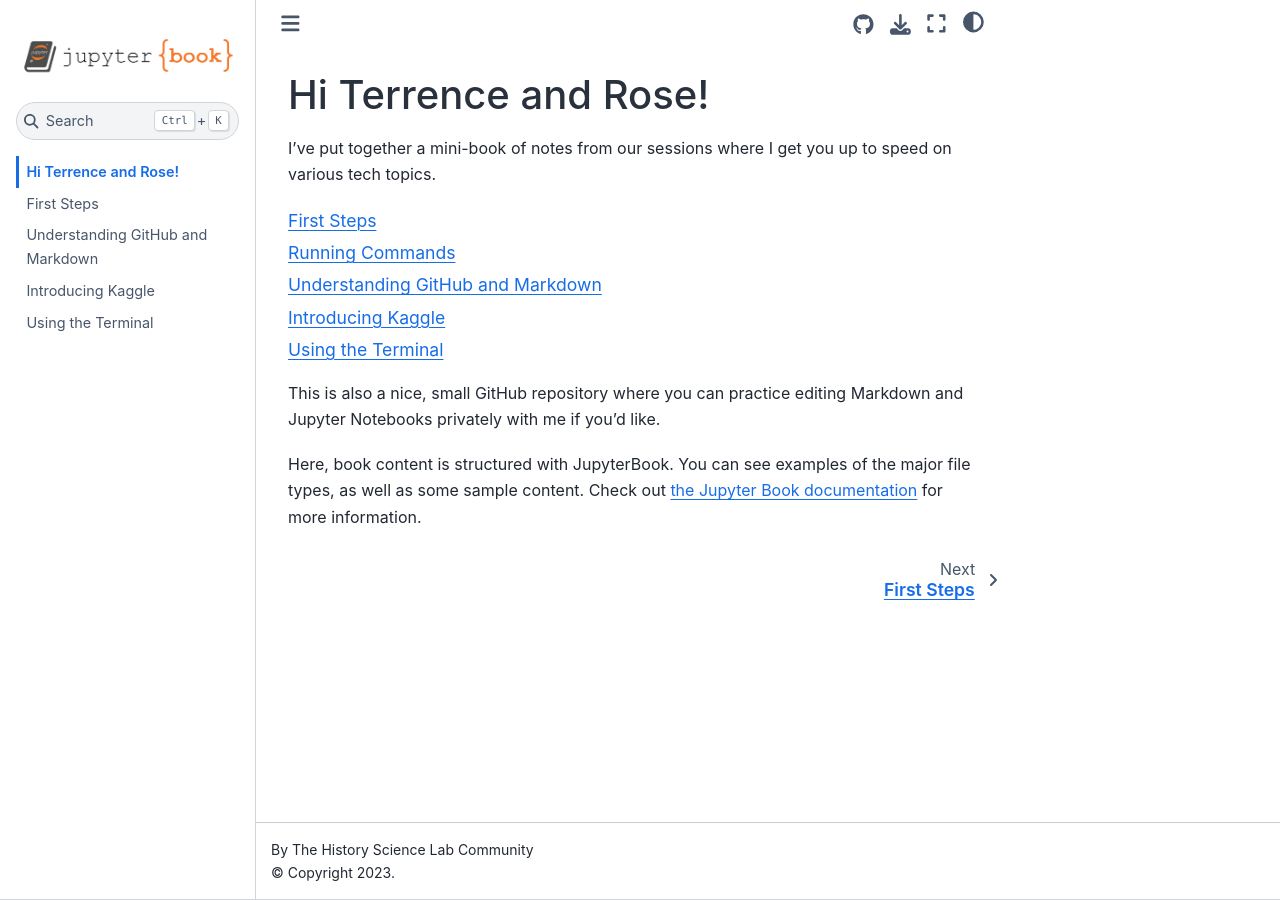
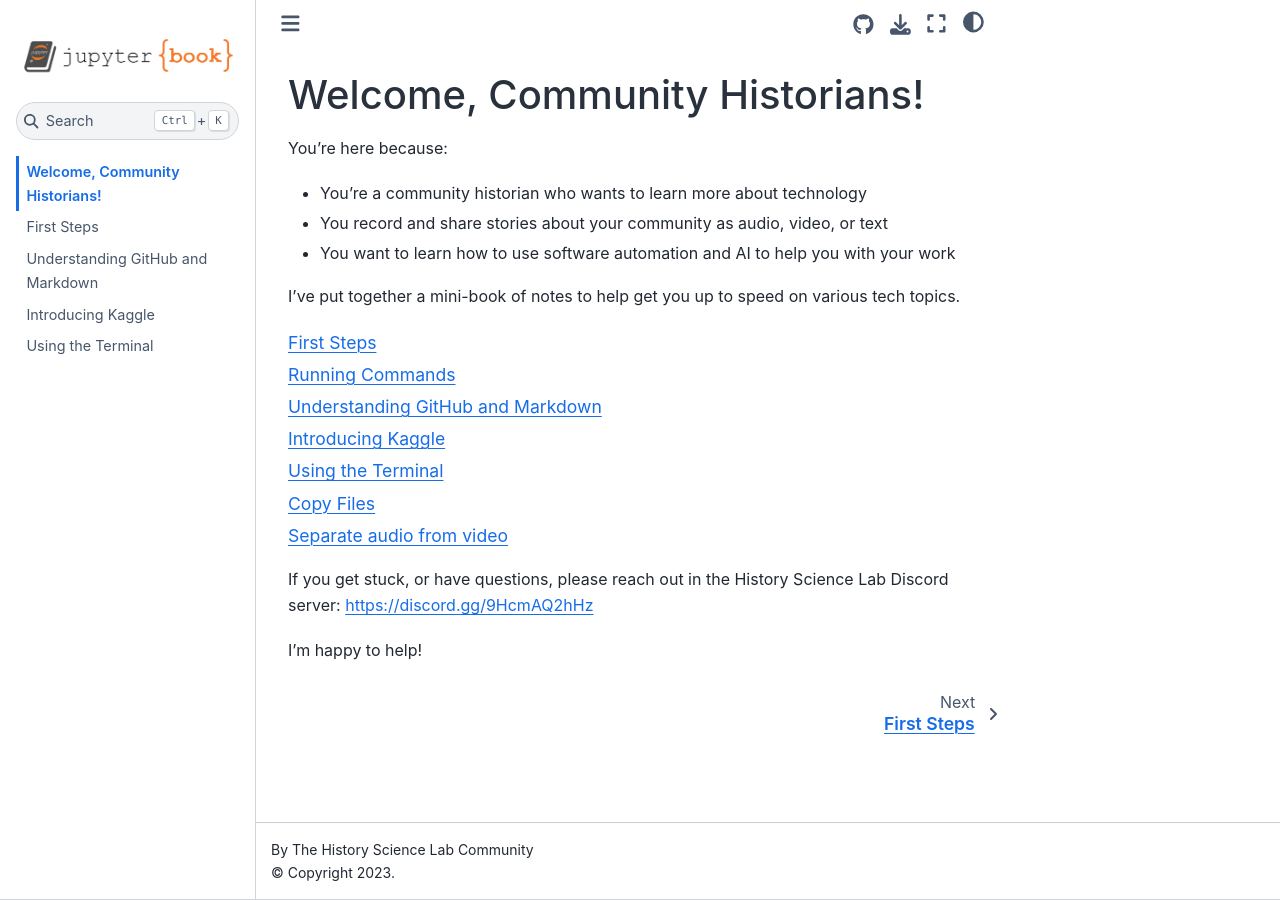
Before and after one commit to crisishistory/tutorial, a Jupyter Book: the page built from intro.md, in a window 1280 px wide. Built offline with Jupyter Book 1.0.4 settings and Sphinx 7.4.7 and the Sphinx Book theme 1.1.4, drawn with Linux system fonts in a browser that asks for light colours.

Commit message:
Latest text

````diff
--- a/intro.md
+++ b/intro.md
@@ -1,10 +1,16 @@
-# Hi Terrence and Rose!
+# Welcome, Community Historians!
 
-I've put together a mini-book of notes from our sessions where I get you up to speed on various tech topics.
+You're here because:
+
+* You're a community historian who wants to learn more about technology
+* You record and share stories about your community as audio, video, or text
+* You want to learn how to use software automation and AI to help you with your work
+
+I've put together a mini-book of notes to help get you up to speed on various tech topics.
 
 ```{tableofcontents}
 ```
 
-This is also a nice, small GitHub repository where you can practice editing Markdown and Jupyter Notebooks privately with me if you'd like.
+If you get stuck, or have questions, please reach out in the History Science Lab Discord server: https://discord.gg/9HcmAQ2hHz
 
-Here, book content is structured with JupyterBook. You can see examples of the major file types, as well as some sample content. Check out [the Jupyter Book documentation](https://jupyterbook.org) for more information.
+I'm happy to help!
````
Also changed, not shown: 04-terminal.ipynb.
